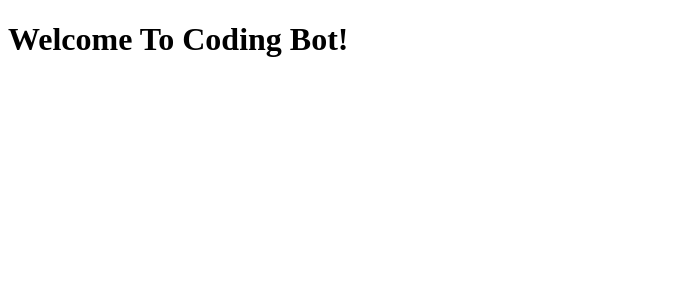
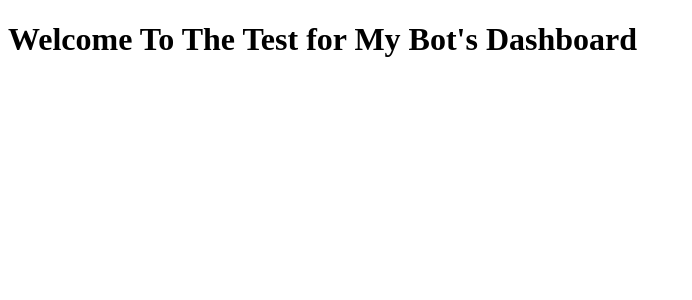
Before and after one commit to Arcader717/Bot-Dashboard, a Flask app: page / in a window 1280 px wide. Shown: the part 116-416 px from the top of the page, without its empty margins (0-692 px from the left). Run offline with Flask 2, Linux system fonts and the light colour scheme.

Commit message:
Changed the title in the home page of the website

```diff
--- a/code/templates/home.html
+++ b/code/templates/home.html
@@ -8,7 +8,7 @@
   {% extends "template.html" %}
   {% block content %}
 
-  <h1>Welcome To Coding Bot!</h1>
+  <h1>Welcome To The Test for My Bot's Dashboard</h1>
 
   {% endblock %}
 </body>
```
Also changed, not shown: 1 other file.
